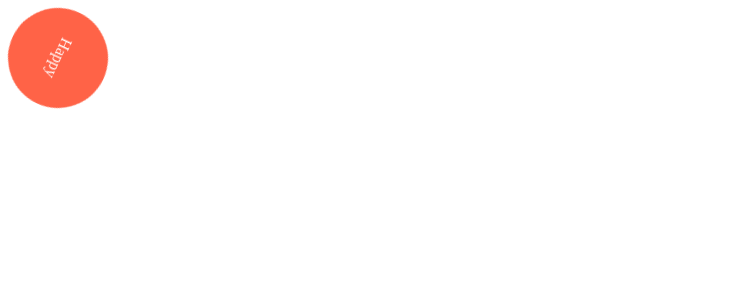
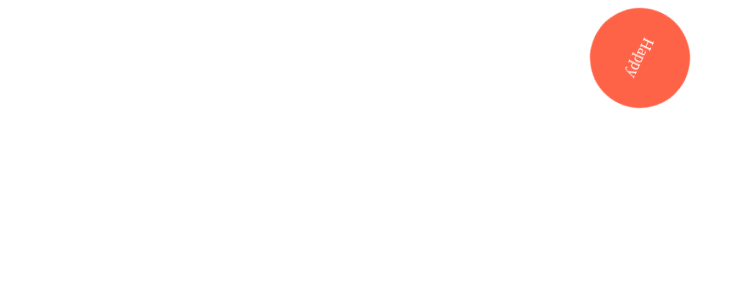
Before and after one commit to WithYourLanguage/resat-master-class, a React (Create React App) app: page / in a window 1280 px wide. Shown: the top 300 px of the page, without its empty margins (0-747 px from the left). Built offline with nearby package versions, Linux system fonts and the light colour scheme.

Commit message:
2.5 Pseudo Selectors part Twe
이번에는 const로 만든 styled.span을 어떻게 Box Div 변수에서 선택하는지에
대해 배웠다

```diff
--- a/src/App.js
+++ b/src/App.js
@@ -2,6 +2,10 @@ import styled, { keyframes } from "styled-components";
 
 const Father = styled.div`
   display: flex;
+  width: 100%;
+  height: 100%;
+  justify-content: center;
+  align-items: center;
 `;
 
 const rotationAnimation = keyframes`
@@ -19,6 +23,10 @@ const rotationAnimation = keyframes`
   }
 `;
 
+const Emoji = styled.span`
+  color: white;
+`;
+
 const Box = styled.div`
   height: 100px;
   width: 100px;
@@ -27,8 +35,7 @@ const Box = styled.div`
   justify-content: center;
   align-items: center;
   animation: ${rotationAnimation} 1.5s linear infinite;
-  span {
-    color: white;
+  ${Emoji} {
     &:hover {
       font-size: 30px;
     }
@@ -39,7 +46,7 @@ function App() {
   return (
     <Father>
       <Box>
-        <span>Happy </span>
+        <Emoji>Happy </Emoji>
       </Box>
     </Father>
   );
```
